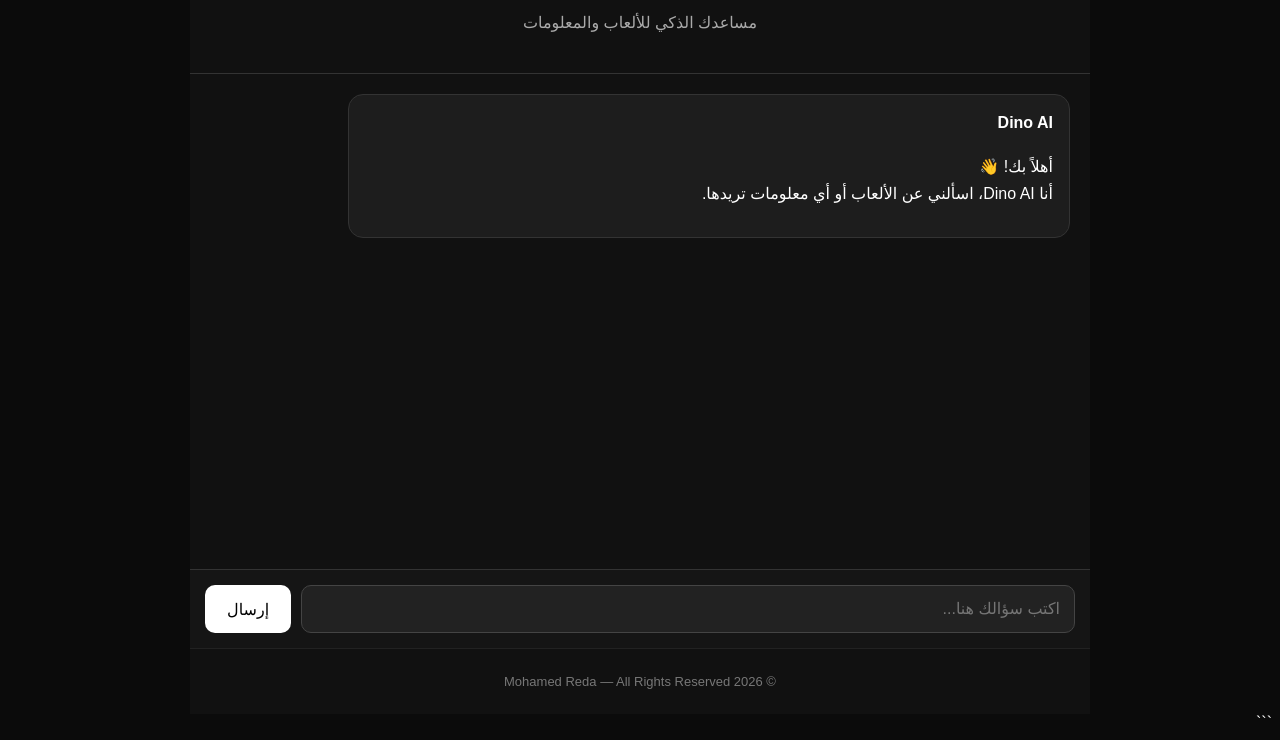
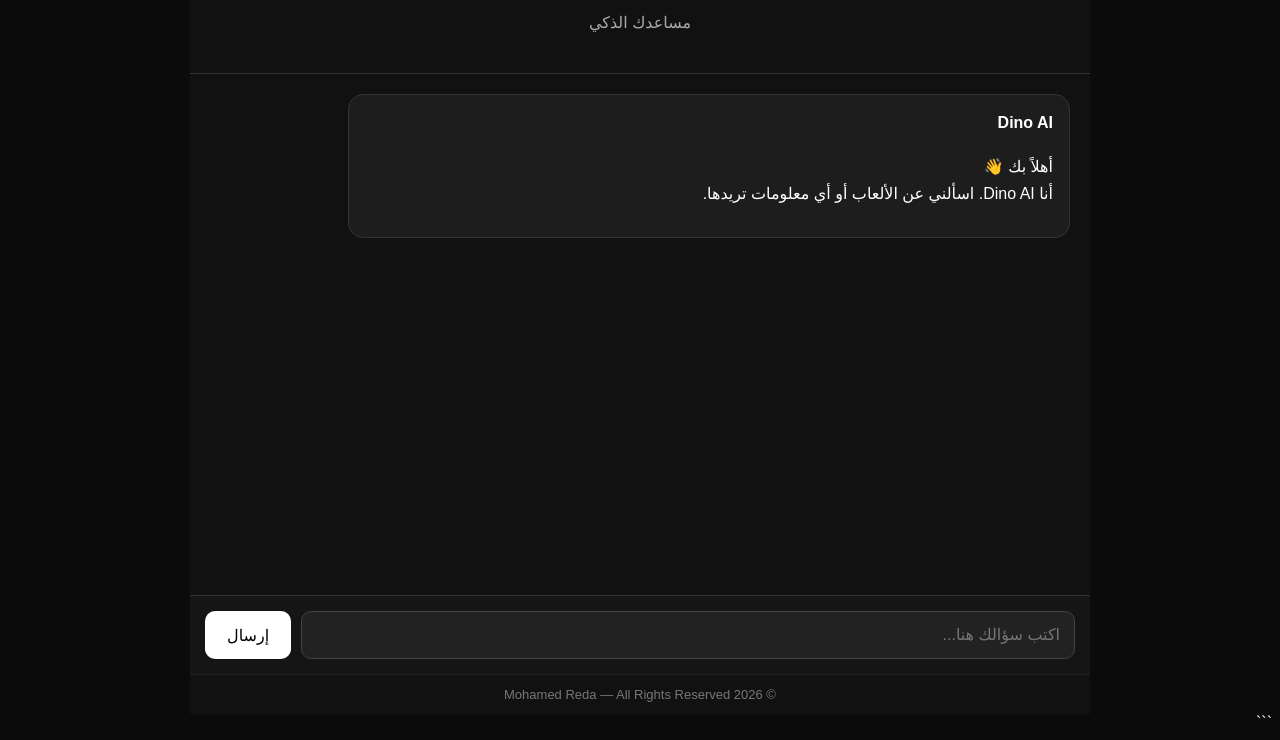
Before and after one commit to hamo0106261/Dino-AI, a website: page index.html in a window 1280 px wide. Shown: the part 112-852 px from the top of the page. Drawn offline with Linux system fonts and the light colour scheme.

Commit message:
Update index.html

````diff
--- a/index.html
+++ b/index.html
@@ -4,7 +4,9 @@
 <head>
     <meta charset="UTF-8">
     <meta name="viewport" content="width=device-width, initial-scale=1.0">
+
     <title>Dino AI</title>
+
     <link rel="stylesheet" href="style.css">
 </head>
 
@@ -14,20 +16,25 @@
 
         <header class="header">
             <h1>Dino AI</h1>
-            <p>مساعدك الذكي للألعاب والمعلومات</p>
+            <p>مساعدك الذكي</p>
         </header>
 
         <main id="chatBox" class="chat-box">
+
             <div class="message ai">
                 <strong>Dino AI</strong>
+
                 <p>
-                    أهلاً بك! 👋<br>
-                    أنا Dino AI، اسألني عن الألعاب أو أي معلومات تريدها.
+                    أهلاً بك 👋<br>
+                    أنا Dino AI.
+                    اسألني عن الألعاب أو أي معلومات تريدها.
                 </p>
             </div>
+
         </main>
 
         <div class="input-area">
+
             <input
                 id="userInput"
                 type="text"
@@ -35,16 +42,20 @@
                 autocomplete="off"
             >
 
-            <button id="sendButton">إرسال</button>
+            <button id="sendButton">
+                إرسال
+            </button>
+
         </div>
 
         <footer>
-            <p>© 2026 Mohamed Reda — All Rights Reserved</p>
+            © 2026 Mohamed Reda — All Rights Reserved
         </footer>
 
     </div>
 
     <script src="script.js"></script>
+
 </body>
 </html>
 ```
````
